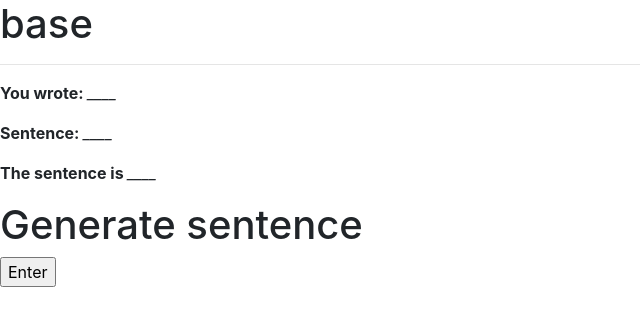
After one commit to GaelGil/sentence-generator, a Flask app: page /generate in a window 1280 px wide. The commit adds this page. Shown: the top 326 px of the page, without its empty margins (0-640 px from the left). Run offline with Flask 2, Linux system fonts and the light colour scheme; some libraries are stand-ins or nearby versions.

Commit message:
worked on some files

```diff
--- a/main.py
+++ b/main.py
@@ -1,6 +1,6 @@
 from flask import Flask, render_template, flash, redirect,  url_for
 from forms import BookForm, Make_Sentece_Form
-# from app import create_book, generate_sentence
+from app import create_book, generate_sentence
 app = Flask(__name__)
 
 app.config['SECRET_KEY'] = '42f49c1690ad3348fa5212382e379685'
@@ -9,18 +9,22 @@
 @app.route('/', methods=['GET', 'POST'])
 def home():
     phrase = None
+    sentence = None
     form = BookForm()
     if form.validate_on_submit():
        phrase = form.book.data
-    return render_template('home.html', form=form, phrase=phrase)
+       sentence = create_book(form.book.data)
+       form.book.data = ''
+    return render_template('home.html', form=form, phrase=phrase, sentence=sentence)
 
 
-# @app.route('/generate', methods=['GET', 'POST'])
-# def generate():
-#     form = Make_Sentece_Form()
-#     if form.validate_on_submit():
-#         phrase = generate_sentence()
-#     return render_template('home.html', form=form, phrase=phrase)
+@app.route('/generate', methods=['GET', 'POST'])
+def generate():
+    basic_sentence = None
+    form = Make_Sentece_Form()
+    if form.validate_on_submit():
+        basic_sentence = generate_sentence()
+    return render_template('generate.html', form=form, basic_sentence=basic_sentence)
 
 # @app.route('/', methods=['GET', 'POST'])
 # def index():
--- /dev/null
+++ b/templates/generate.html
@@ -0,0 +1,11 @@
+{% extends "layout.html" %}
+
+{% block content %}
+<h1>Generate sentence</h1>
+<form action="" method="post" novalidate>
+    {{ form.hidden_tag() }}
+
+    <p>{{ form.submit() }}</p>
+</form>
+
+{% endblock content %}
--- a/templates/layout.html
+++ b/templates/layout.html
@@ -24,6 +24,9 @@
         {% endwith %}
 
         <p><b>You wrote: </b><i>{% if phrase %}{{ phrase }}{% else %}____{% endif %}</i></p>
+        <p><b>Sentence: </b><i>{% if sentence %}{{ sentence }}{% else %}____{% endif %}</i></p>
+        <p><b>The sentence is </b><i>{% if basic_sentence %}{{ basic_sentence }}{% else %}____{% endif %}</i></p>
+
 
     {% block content %}
 
```
Also changed, not shown: app.py (+11 -2 lines).
